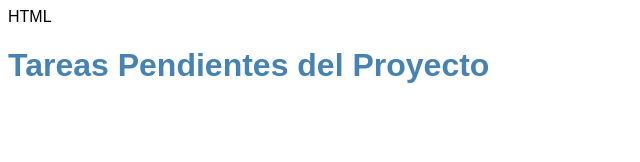
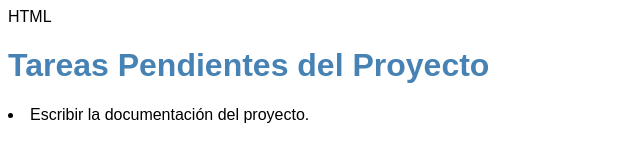
Before and after one commit to antonioresendez2025/proyecto3, a plain HTML site: page index.html in a window 1280 px wide. Shown: the whole page, without its empty margins (0-640 px from the left). Drawn offline with Linux system fonts and the light colour scheme.

Commit message:
Nueva modificacion 2

```diff
--- a/index.html
+++ b/index.html
@@ -11,7 +11,7 @@ HTML
 </head>
 <body>
     <h1>Tareas Pendientes del Proyecto</h1>
-    <ul id="lista-tareas">
-        </ul>
+    <li>Escribir la documentación del proyecto.</li>
+
 </body>
 </html>
```
